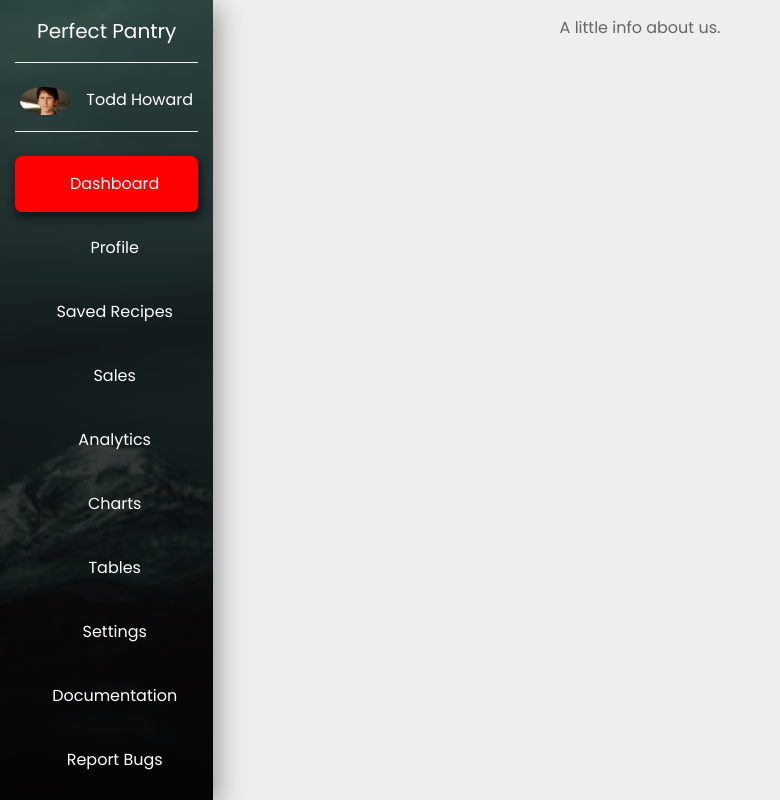
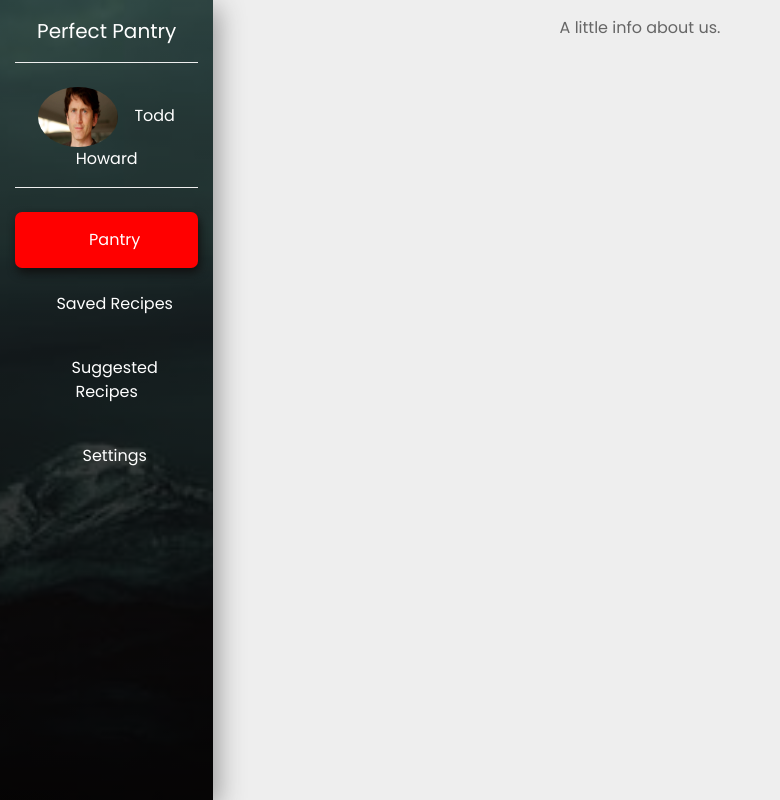
Before and after one commit to CUNYTechPrep/project-starter, a React (Create React App) app in the folder client/: page /about-us in a window 1280 px wide. Shown: the whole page, without its empty margins (0-780 px from the left). Built offline with nearby package versions, Linux system fonts and the light colour scheme.

Commit message:
MVP sidebar

```diff
--- a/client/src/components/navbar-component.js
+++ b/client/src/components/navbar-component.js
@@ -22,59 +22,31 @@ function Navigation(props) {
                                 {/* <!-- Profile Photo --> */}
                                 <a href="#" class="navbar-brand text-white d-block mx-auto text-center py-3 mb-4 bottom-border">Perfect Pantry</a>
                                 <div class="bottom-border pb-3">
-                                    <img width="50" class="rounded-circle mr-3" src={Profile_Image} />
+                                    <img width="80" height="60" class="rounded-circle mr-3" src={Profile_Image} />
                                     <a href="#" class="text-white">Todd Howard</a>
                                 </div>
 
                                 {/* <!--Start of Unordered List --> */}
                                 <ul class="navbar-nav flex-column mt-4">
-                                    {/* <!-- Dashboard --> */}
+                                    {/* <!-- Pantry --> */}
                                     <li class="nav-item">
                                         <a href="#" class="nav-link text-white p-3 mb-2 current">       {/* <!-- Can't use active as it conflicts with existing Bootstrap class --> */}
                                             <i class="fas fa-home text-light fa-lg mr-3"/>
-                                            Dashboard
-                                        </a>
-                                    </li>
-                                    {/* <!-- Profile --> */}
-                                    <li class="nav-item">
-                                        <a href="#" class="nav-link text-white p-3 mb-2 sidebar-link">
-                                            <i class="fas fa-user text-light fa-lg mr-3"/>
-                                            Profile
+                                            Pantry
                                         </a>
                                     </li>
                                     {/* <!-- Saved Recipes --> */}
                                     <li class="nav-item">
                                         <a href="#" class="nav-link text-white p-3 mb-2 sidebar-link">
-                                            <i class="fas fa-envelope text-light fa-lg mr-3"/>
+                                            <i class="fas fa-user text-light fa-lg mr-3"/>
                                             Saved Recipes
                                         </a>
                                     </li>
-                                    {/* <!-- Sales --> */}
+                                    {/* <!-- Suggested Recipes --> */}
                                     <li class="nav-item">
                                         <a href="#" class="nav-link text-white p-3 mb-2 sidebar-link">
-                                            <i class="fas fa-shopping-cart text-light fa-lg mr-3"/>
-                                            Sales
-                                        </a>
-                                    </li>
-                                    {/* <!-- Analytics --> */}
-                                    <li class="nav-item">
-                                        <a href="#" class="nav-link text-white p-3 mb-2 sidebar-link">
-                                            <i class="fas fa-chart-line text-light fa-lg mr-3"/>
-                                            Analytics
-                                        </a>
-                                    </li>
-                                    {/* <!-- Charts --> */}
-                                    <li class="nav-item">
-                                        <a href="#" class="nav-link text-white p-3 mb-2 sidebar-link">
-                                            <i class="fas fa-chart-bar text-light fa-lg mr-3"/>
-                                            Charts
-                                        </a>
-                                    </li>
-                                    {/* <!-- Tables --> */}
-                                    <li class="nav-item">
-                                        <a href="#" class="nav-link text-white p-3 mb-2 sidebar-link">
-                                            <i class="fas fa-table text-light fa-lg mr-3"/>
-                                            Tables
+                                            <i class="fas fa-envelope text-light fa-lg mr-3"/>
+                                            Suggested Recipes
                                         </a>
                                     </li>
                                     {/* <!-- Settings --> */}
@@ -84,28 +56,7 @@ function Navigation(props) {
                                             Settings
                                         </a>
                                     </li>
-                                    {/* <!-- Documentation --> */}
-                                    <li class="nav-item">
-                                        <a href="#" class="nav-link text-white p-3 mb-2 sidebar-link">
-                                            <i class="fas fa-file-alt text-light fa-lg mr-3"/>
-                                            Documentation
-                                        </a>
-                                    </li>
-                                    {/* <!-- Report Bugs --> */}
-                                    <li class="nav-item">
-                                        <a href="#" class="nav-link text-white p-3 mb-2 sidebar-link">
-                                            <i class="fas fa-bug text-light fa-lg mr-3"/>
-                                            Report Bugs
-                                        </a>
-                                    </li>
-                                    {/* <!-- About Us --> */}
-                                    <li class="nav-item">
-                                        <a href="#" class="nav-link text-white p-3 mb-2 sidebar-link">
-                                            <i class="fas fa-address-card text-light fa-lg mr-3"/>
-                                            About Us
-                                        </a>
-                                    </li>
-                                    {/* <!-- Nothing to see here --> */}
+
                                 </ul> {/* <!-- end of Unordered List --> */}
                             </div>
                             {/* <!-- end of sidebar --> */}
--- a/client/src/pages/DashboardPage.js
+++ b/client/src/pages/DashboardPage.js
@@ -13,7 +13,7 @@ export default class DashboardPage extends Component {
       return (
             <div>
                 <Navigation/>       {/* This is the side bar navbar */}
-             </div>
+            </div>
         );
     }
 }
```
